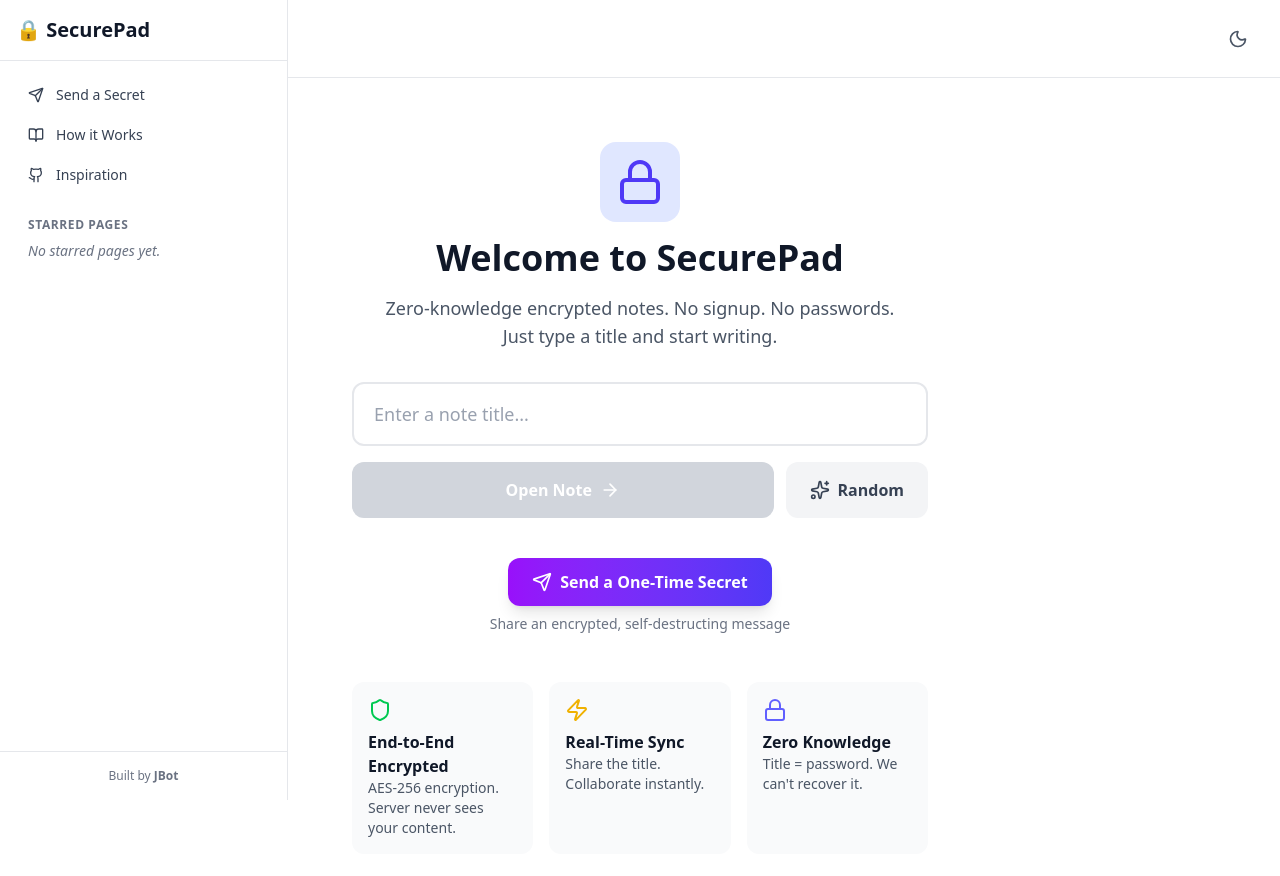
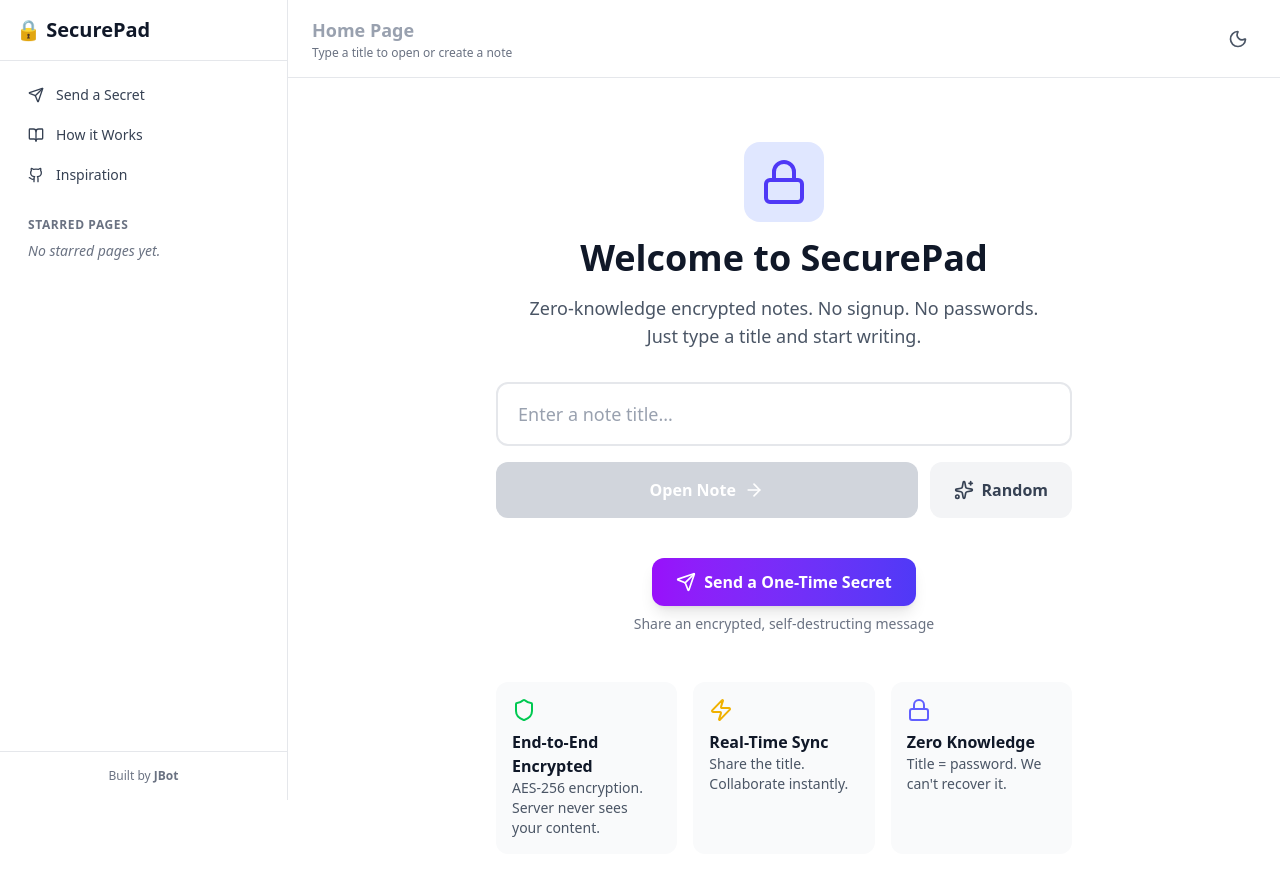
Before and after one commit to ycmjbot/otterseal, a React (Vite) app in the folder client/: page / in a window 1280 px wide. Shown: the top 876 px of the page. Built offline with nearby package versions, Linux system fonts and the light colour scheme.

Commit message:
fix: add left margin for sidebar on desktop

```diff
--- a/client/src/App.jsx
+++ b/client/src/App.jsx
@@ -64,7 +64,7 @@
         onToggleTheme={toggleTheme}
       />
 
-      <div className="flex-1 flex flex-col min-h-screen">
+      <div className="flex-1 flex flex-col min-h-screen lg:ml-72">
         <Routes>
           <Route
             path="/"
```
